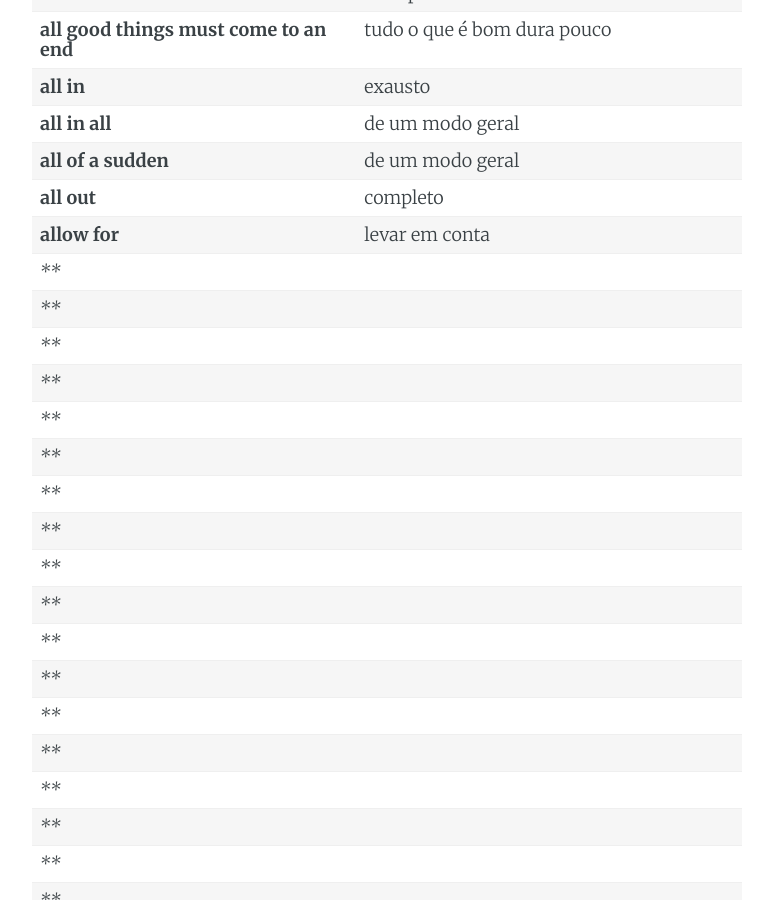
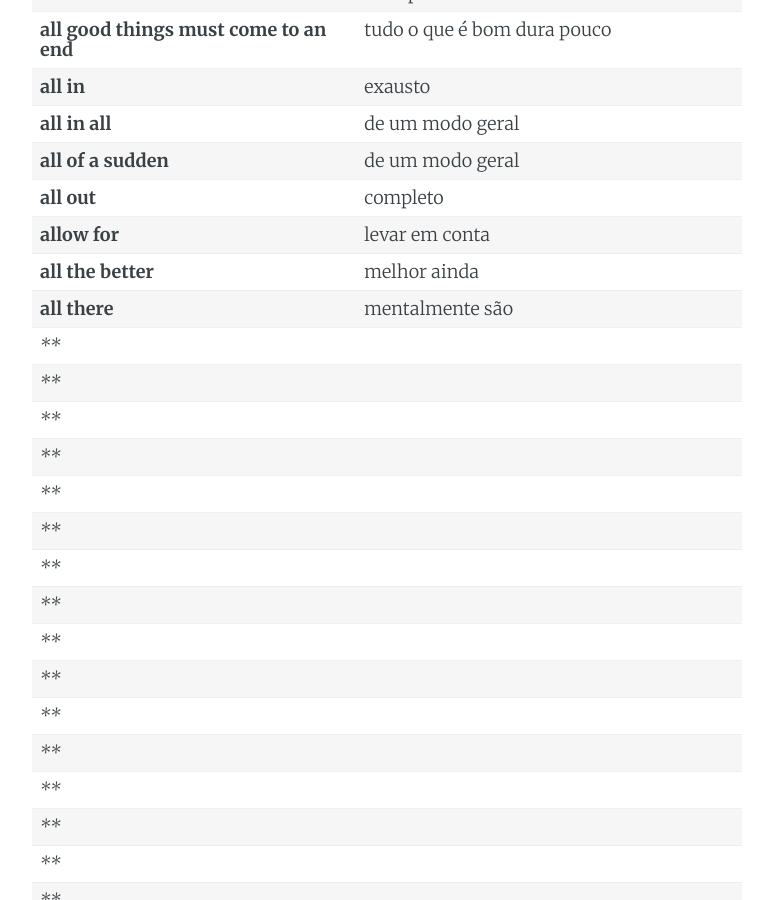
Before and after one commit to onesimo/blog, a Jekyll site: the page built from _posts/2017-06-08-english-grammar-lesson-forty-four.md, in a window 1280 px wide and 900 px high, scrolled down 1076 px. Shown: the whole window, without its empty margins (253-1026 px from the left). Built offline with Jekyll 4.4.1, drawn with Linux system fonts in a browser that asks for light colours.

Commit message:
add lessons

```diff
--- a/_posts/2017-06-08-english-grammar-lesson-forty-four.md
+++ b/_posts/2017-06-08-english-grammar-lesson-forty-four.md
@@ -5,7 +5,7 @@ date: 2017-06-08 22:30:00
 categories: English grammar lesson
 ---
 
-<center>**A**</center>
+<center> **A** </center>
 
 **a big hand** | um aplauso caloro
 **about of** | a ponto de
@@ -32,6 +32,8 @@ categories: English grammar lesson
 **all of a sudden** | de um modo geral
 **all out** | completo
 **allow for** | levar em conta
+**all the better** | melhor ainda
+**all there** | mentalmente são
 **** |
 **** |
 **** |
@@ -73,5 +75,3 @@ categories: English grammar lesson
 **** |
 **** |
 **** |
-**** |
-**** |
```
